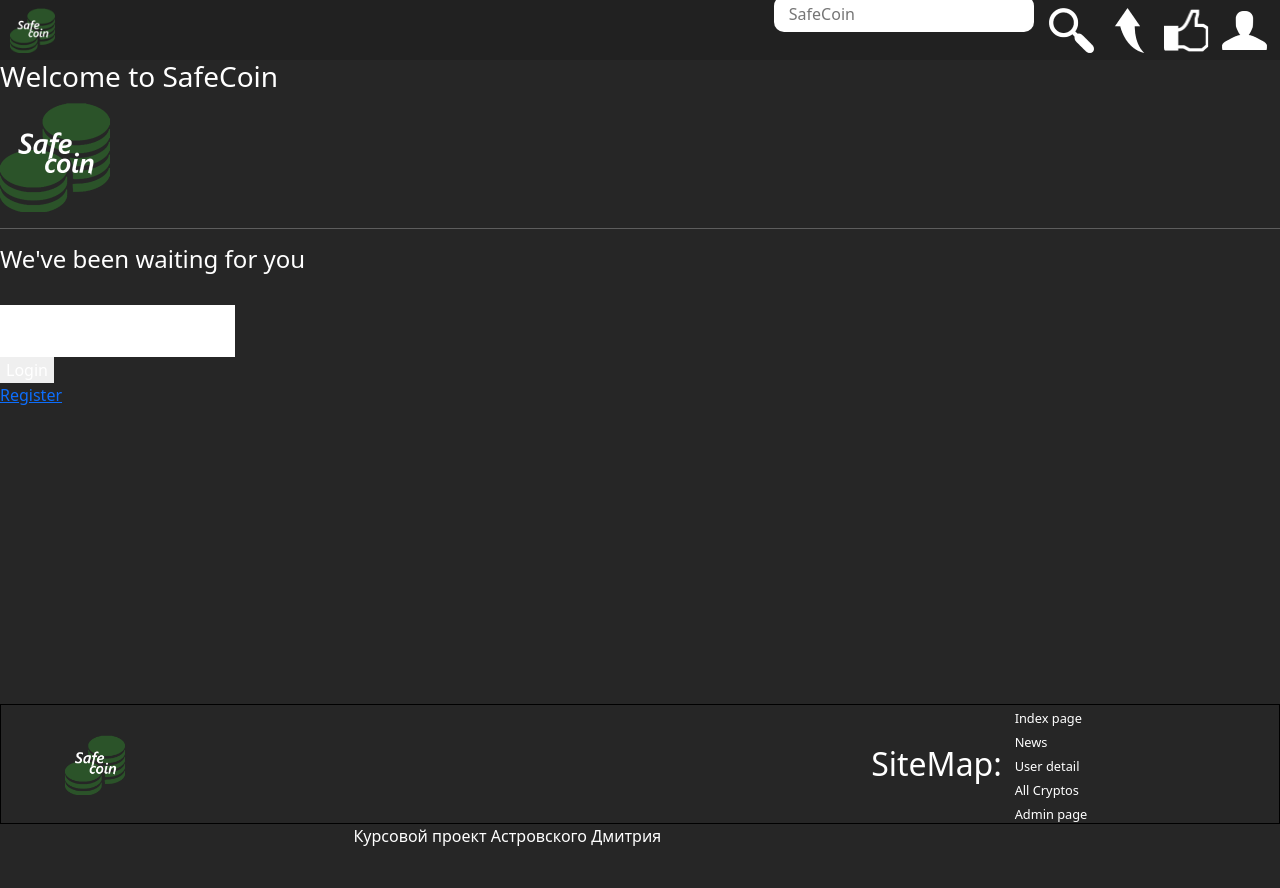
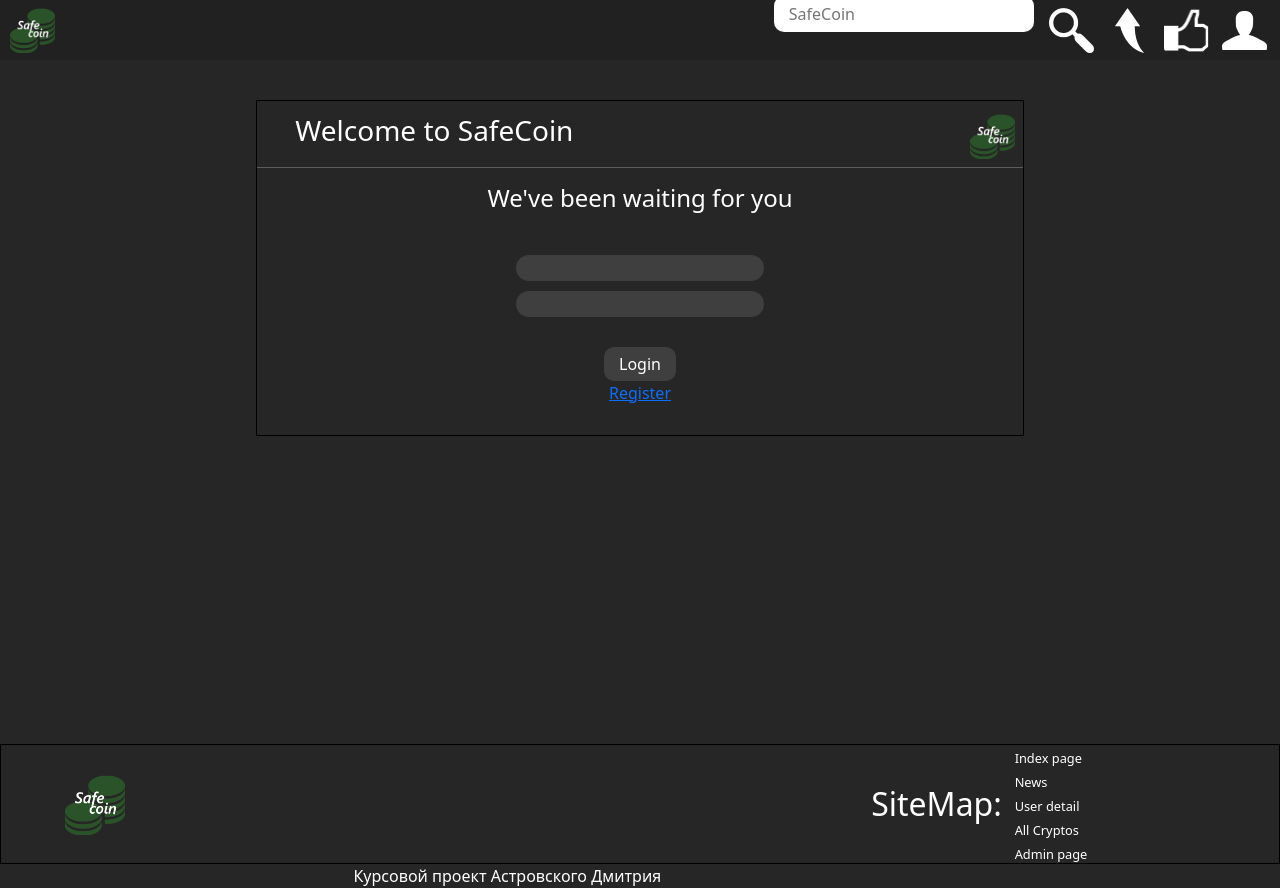
Before and after one commit to GeekchanskiY/SafeCoin_React, a React (Create React App) app: page /login in a window 1280 px wide. Before the commit the page ends 848 px from the top, so only its background shows below. Built offline with nearby package versions, Linux system fonts and the light colour scheme.

Commit message:
styles added

```diff
--- a/src/styles/users/logregform.scss
+++ b/src/styles/users/logregform.scss
@@ -0,0 +1,90 @@
+.logregform{
+    margin-top: 5vh;
+    width: 60%;
+    margin-left: 20%;
+    border: 1px solid #000;
+    padding-bottom: 30px;
+    padding-top: 5px;
+    input{
+        background-color: #3F3F3F;
+        border-radius: 15px;
+
+    }
+    input[type=password]{
+        padding-left: 15px;
+    }
+    input[type=text]{
+        padding-left: 15px;
+    }
+    button{
+        margin-top: 30px;
+        padding-left: 15px;
+        padding-right: 15px;
+        padding-top: 5px;
+        padding-bottom: 5px;
+        background-color: #3F3F3F;
+        border-radius: 10px;
+    }
+
+    .welcomeback{
+        height: 45px;
+        width: 100%;
+        padding-top: 8px;
+
+
+        .logoimg{
+            float: right;
+            margin-right: 1%;
+        }
+
+        img{
+
+            width: 45px;
+            height: 45px;
+        }
+        h3{
+            display: inline-block;
+            margin-left: 5%;
+
+        }
+    }
+    .detail{
+        padding-left: 3%;
+        padding-right: 3%;
+        text-align: center;
+        .personal{
+            display: grid;
+            grid-template-columns: 0.5fr 2fr 0.5fr 0.5fr;
+            span{
+                margin-top: 10px;
+                font-size: 1.2em;
+            }
+            input{
+                font-size: 1.2em;
+
+            }
+            input[type=text]{
+                padding-left: 15px;
+            }
+        }
+        .password_error{
+            color: red;
+        }
+    }
+    hr{
+        color: #fff;
+    }
+    .email{
+        font-size: large;
+    }
+    .blocklabel{
+        font-size: 1.1em;
+        display: inline-block;
+        margin: 5px;
+    }
+    input{
+        margin-top: 10px;
+    }
+
+
+}
```
